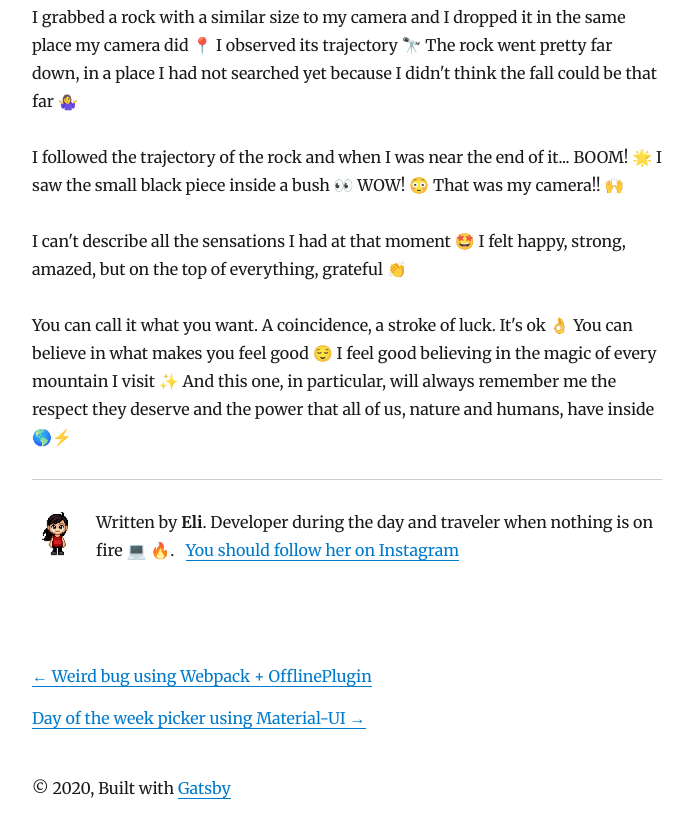
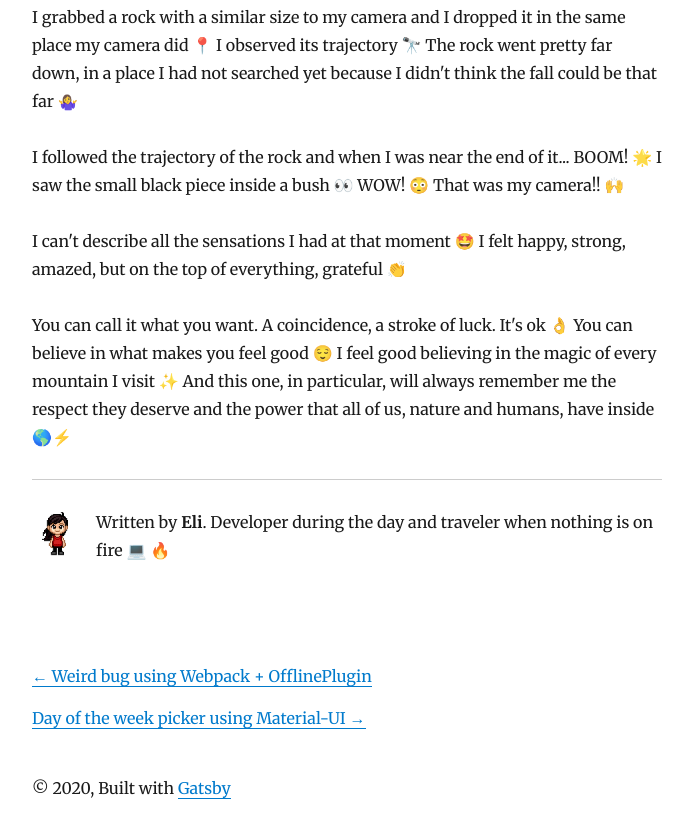
Before and after one commit to elianalopezv/blog-adventure, a Gatsby site: page /peru-magical-mountain/ in a window 1280 px wide. Shown: the part 2648-3486 px from the top of the page, without its empty margins (293-986 px from the left). Built offline with nearby package versions, Linux system fonts and the light colour scheme; Gatsby itself is replaced by a stand-in of ours; some packages are replaced by stand-ins of ours.

Commit message:
Remove social from bio

```diff
--- a/src/components/bio.js
+++ b/src/components/bio.js
@@ -5,11 +5,11 @@
  * See: https://www.gatsbyjs.org/docs/use-static-query/
  */
 
-import React from "react"
-import { useStaticQuery, graphql } from "gatsby"
-import Image from "gatsby-image"
+import React from "react";
+import { useStaticQuery, graphql } from "gatsby";
+import Image from "gatsby-image";
 
-import { rhythm } from "../utils/typography"
+import { rhythm } from "../utils/typography";
 
 const Bio = () => {
   const data = useStaticQuery(graphql`
@@ -30,9 +30,9 @@ const Bio = () => {
         }
       }
     }
-  `)
+  `);
 
-  const { author, social } = data.site.siteMetadata
+  const { author, social } = data.site.siteMetadata;
   return (
     <div
       style={{
@@ -54,14 +54,11 @@ const Bio = () => {
         }}
       />
       <p>
-        Written by <strong>{author}</strong>. Developer during the day and traveler when nothing is on fire &#x1F4BB; &#x1F525;.
-        &nbsp;&nbsp;
-        <a target="_blank" rel="noopener noreferrer" href={`https://instagram.com/${social.instagram}`}>
-          You should follow her on Instagram
-        </a>
+        Written by <strong>{author}</strong>. Developer during the day and
+        traveler when nothing is on fire &#x1F4BB; &#x1F525;
       </p>
     </div>
-  )
-}
+  );
+};
 
-export default Bio
+export default Bio;
```
